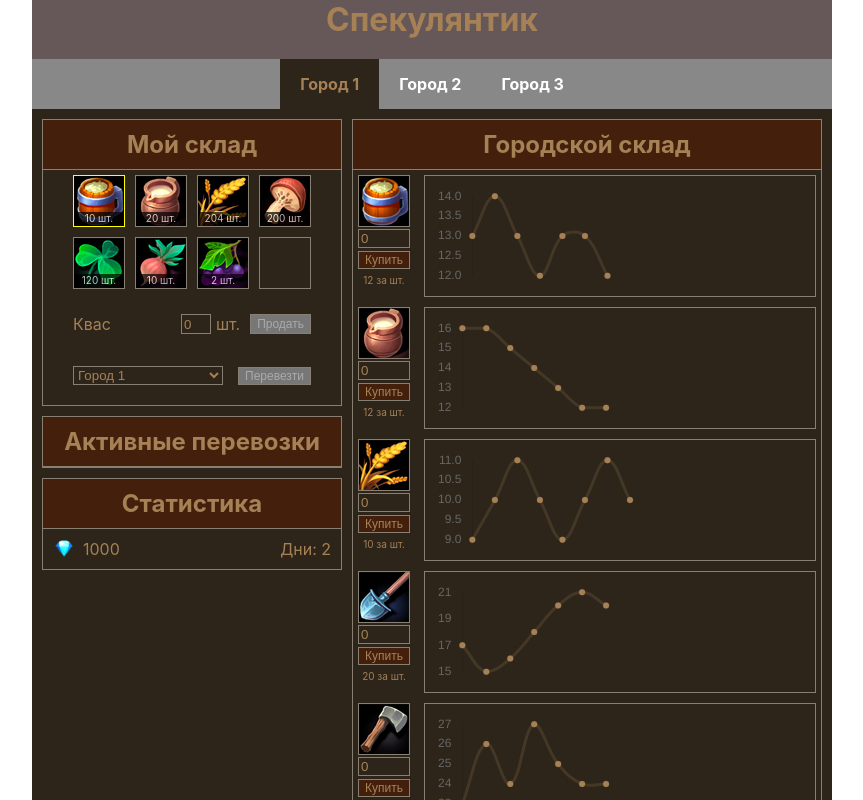
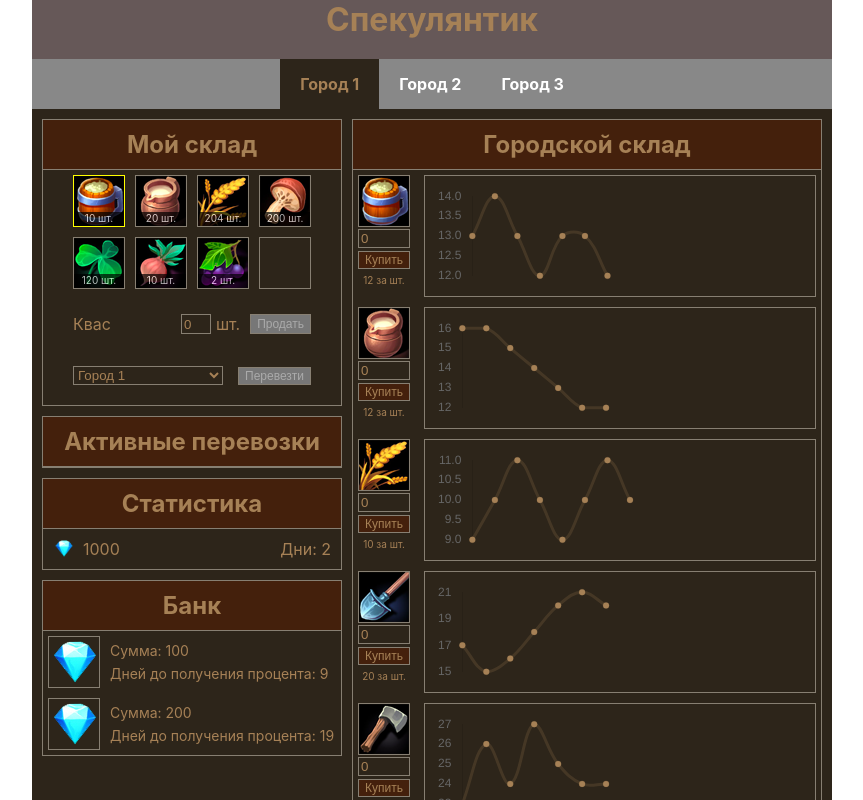
Before and after one commit to narek-9/react-game, a React (Vite) app: page / in a window 1280 px wide. Shown: the top 800 px of the page, without its empty margins (208-1071 px from the left). Built offline with nearby package versions, Linux system fonts and the light colour scheme.

Commit message:
Bank deposits

```diff
--- a/src/components/App/App.tsx
+++ b/src/components/App/App.tsx
@@ -1,197 +1,37 @@
 import { FC, useEffect, useState, useRef } from "react";
 
-import { cityStorage, good, storage, transportOrder } from "../../types";
+import { cityStorage, deposit, storage, transportOrder } from "../../types";
 
 import { Cities } from "../Cities/Cities";
 import { Storage } from "../Storage/Storage";
 import { Transportations } from "../Transportations/Transportations";
 import { Stats } from "../Stats/Stats";
 import { CityStorage } from "../CityStorage/CityStorage";
+import { Bank } from "../Bank/Bank";
+
+import {
+  defaultDeposits,
+  defaultStoragesData,
+  defaultCityStoragesData,
+  goods,
+} from "../../config";
 
 import "./App.scss";
 
 export const App: FC = () => {
   const [currentCityId, setcurrentCityId] = useState<number>(1);
   const [selectedGoodId, setSelectedGoodId] = useState<number>(1);
-  const [storages, setStorages] = useState<storage[]>([
-    {
-      cityId: 1,
-      storage: [
-        { id: 1, qty: 10 },
-        { id: 2, qty: 20 },
-        { id: 3, qty: 204 },
-        { id: 4, qty: 200 },
-        { id: 5, qty: 120 },
-        { id: 6, qty: 10 },
-        { id: 7, qty: 2 },
-      ],
-    },
-    {
-      cityId: 2,
-      storage: [{ id: 1, qty: 5 }],
-    },
-    {
-      cityId: 3,
-      storage: [],
-    },
-  ]);
-  const [cityStorages, setCityStorages] = useState<cityStorage[]>([
-    {
-      cityId: 1,
-      storage: [
-        {
-          id: 1,
-          priceStats: [12, 13, 14, 13, 12, 13, 13],
-          maxStep: 1,
-          minPrice: 12,
-          maxPrice: 18,
-        },
-        {
-          id: 2,
-          priceStats: [15, 16, 16, 15, 14, 13, 12],
-          maxStep: 1,
-          minPrice: 12,
-          maxPrice: 20,
-        },
-        {
-          id: 3,
-          priceStats: [8, 9, 10, 11, 10, 9, 10, 11],
-          maxStep: 1,
-          minPrice: 8,
-          maxPrice: 15,
-        },
-
-        {
-          id: 12,
-          priceStats: [15, 17, 15, 16, 18, 20, 21],
-          maxStep: 2,
-          minPrice: 15,
-          maxPrice: 21,
-        },
-        {
-          id: 13,
-          priceStats: [20, 23, 26, 24, 27, 25, 24],
-          maxStep: 3,
-          minPrice: 20,
-          maxPrice: 35,
-        },
-        {
-          id: 7,
-          priceStats: [30, 35, 40, 38, 37, 42, 47],
-          maxStep: 5,
-          minPrice: 30,
-          maxPrice: 50,
-        },
-      ],
-    },
-
-    {
-      cityId: 2,
-      storage: [
-        {
-          id: 1,
-          priceStats: [12, 13, 14, 13, 12, 13, 13],
-          maxStep: 1,
-          minPrice: 9,
-          maxPrice: 15,
-        },
-        {
-          id: 2,
-          priceStats: [13, 14, 15, 16, 17, 18, 19],
-          maxStep: 1,
-          minPrice: 13,
-          maxPrice: 24,
-        },
-        {
-          id: 3,
-          priceStats: [10, 11, 12, 11, 12, 13, 14],
-          maxStep: 1,
-          minPrice: 10,
-          maxPrice: 18,
-        },
-
-        {
-          id: 6,
-          priceStats: [8, 7, 8, 9, 10, 9, 8],
-          maxStep: 2,
-          minPrice: 6,
-          maxPrice: 13,
-        },
-        {
-          id: 12,
-          priceStats: [14, 15, 17, 16, 15, 17, 15],
-          maxStep: 2,
-          minPrice: 14,
-          maxPrice: 17,
-        },
-        {
-          id: 14,
-          priceStats: [30, 35, 40, 38, 37, 40, 38],
-          maxStep: 5,
-          minPrice: 25,
-          maxPrice: 40,
-        },
-      ],
-    },
-
-    {
-      cityId: 3,
-      storage: [
-        {
-          id: 1,
-          priceStats: [12, 13, 14, 15, 16, 15, 14],
-          maxStep: 1,
-          minPrice: 10,
-          maxPrice: 20,
-        },
-        {
-          id: 6,
-          priceStats: [5, 6, 7, 8, 7, 8, 9],
-          maxStep: 1,
-          minPrice: 5,
-          maxPrice: 10,
-        },
-        {
-          id: 13,
-          priceStats: [15, 20, 25, 30, 25, 22, 21],
-          maxStep: 5,
-          minPrice: 15,
-          maxPrice: 40,
-        },
-        {
-          id: 14,
-          priceStats: [20, 25, 22, 27, 26, 29, 30],
-          maxStep: 5,
-          minPrice: 20,
-          maxPrice: 35,
-        },
-        {
-          id: 7,
-          priceStats: [15, 20, 25, 23, 22, 27, 28],
-          maxStep: 5,
-          minPrice: 15,
-          maxPrice: 40,
-        },
-      ],
-    },
-  ]);
+  const [deposits, setDeposits] = useState<deposit[]>(defaultDeposits);
+  const [storages, setStorages] = useState<storage[]>(defaultStoragesData);
+  const [cityStorages, setCityStorages] = useState<cityStorage[]>(
+    defaultCityStoragesData
+  );
   const [money, setMoney] = useState<number>(1000);
   const [days, setDays] = useState<number>(1);
   const [transportOrders, setTransportOrders] = useState<transportOrder[]>([]);
   const [orderId, setOrderId] = useState<number>(1);
 
   const intervalRef = useRef<ReturnType<typeof setTimeout> | null>(null);
-
-  const goods: good[] = [
-    { id: 1, title: "Квас" },
-    { id: 2, title: "Молоко" },
-    { id: 3, title: "Пшеница" },
-    { id: 6, title: "Лук" },
-    { id: 7, title: "Виноград" },
-    { id: 12, title: "Лопата" },
-    { id: 13, title: "Топор" },
-    { id: 14, title: "Кирка" },
-  ];
 
   const getStorageByCity = () => {
     const store = storages.find((storage) => storage.cityId === currentCityId);
@@ -280,6 +120,28 @@ export const App: FC = () => {
     );
   };
 
+  const updateDeposits = () => {
+    setDeposits((oldDeposits) => {
+      const newDeposits = oldDeposits.map((deposit) => ({ ...deposit }));
+
+      newDeposits.forEach((deposit, index) => {
+        if (deposit.days > 0) {
+          deposit.days -= 1;
+        }
+
+        if (deposit.days === 0) {
+          newDeposits.splice(index, 1);
+
+          setMoney((oldMoney) => {
+            return oldMoney + deposit.amount * 1.1;
+          });
+        }
+      });
+
+      return newDeposits;
+    });
+  };
+
   const liveProcess = () => {
     if (intervalRef.current) {
       clearInterval(intervalRef.current);
@@ -288,6 +150,7 @@ export const App: FC = () => {
     intervalRef.current = setInterval(() => {
       updateCityStorages();
       updateTransportOrders();
+      updateDeposits();
       setDays((days) => days + 1);
     }, 3000);
   };
@@ -466,6 +329,9 @@ export const App: FC = () => {
           <div className="stats">
             <Stats days={days} money={money} />
           </div>
+          <div className="deposits">
+            <Bank deposits={deposits} />
+          </div>
         </div>
         <div className="column">
           <div className="city-storage">
--- /dev/null
+++ b/src/components/Bank/Bank.scss
@@ -0,0 +1,40 @@
+.deposits {
+  .good-item-wrapper {
+    display: flex;
+    justify-content: space-between;
+
+    .good-item-description {
+      width: 52px;
+      margin: 5px;
+    }
+
+    .good-item {
+      width: 50px;
+      height: 50px;
+      border: 1px solid #877f72;
+      vertical-align: top;
+      background-image: url("../../icons.png");
+      background-repeat: no-repeat;
+      cursor: pointer;
+
+      &.item-deposit {
+        background-position: -380px 0;
+      }
+    }
+
+    .good-item-deposit-info {
+      display: flex;
+      justify-content: space-between;
+      align-items: center;
+      padding: 5px;
+      width: 100%;
+      text-align: left;
+
+      .header,
+      .days {
+        font-size: 14px;
+        padding: 3px 0 3px;
+      }
+    }
+  }
+}
--- /dev/null
+++ b/src/components/Bank/Bank.tsx
@@ -0,0 +1,37 @@
+import { FC } from "react";
+
+import { deposit } from "../../types";
+
+import "./Bank.scss";
+
+interface IBankProps {
+  deposits: deposit[];
+}
+
+export const Bank: FC<IBankProps> = ({ deposits }) => {
+  return (
+    <div>
+      <h2 className="title">Банк</h2>
+
+      <div className="panel">
+        {deposits.map((deposit) => {
+          return (
+            <div className="good-item-wrapper" key={deposit.id}>
+              <div className="good-item-description">
+                <div className={"good-item item-deposit"} />
+              </div>
+              <div className="good-item-deposit-info">
+                <div>
+                  <div className="header">Сумма: {deposit.amount}</div>
+                  <div className="days">
+                    Дней до получения процента: {deposit.days}
+                  </div>
+                </div>
+              </div>
+            </div>
+          );
+        })}
+      </div>
+    </div>
+  );
+};
--- a/src/components/Transportations/Transportations.tsx
+++ b/src/components/Transportations/Transportations.tsx
@@ -33,9 +33,9 @@ export const Transportations: FC<ITransportationsProps> = ({
       <h2 className="title">Активные перевозки</h2>
 
       <div className="panel">
-        {orders.map((order, i) => {
+        {orders.map((order) => {
           return (
-            <div className="good-item-wrapper" key={i}>
+            <div className="good-item-wrapper" key={order.id}>
               <div className="good-item-description">
                 <div className={"good-item item-" + order.goodId} />
               </div>
--- /dev/null
+++ b/src/config.ts
@@ -0,0 +1,189 @@
+import { good } from "./types";
+
+export const defaultStoragesData = [
+  {
+    cityId: 1,
+    storage: [
+      { id: 1, qty: 10 },
+      { id: 2, qty: 20 },
+      { id: 3, qty: 204 },
+      { id: 4, qty: 200 },
+      { id: 5, qty: 120 },
+      { id: 6, qty: 10 },
+      { id: 7, qty: 2 },
+    ],
+  },
+  {
+    cityId: 2,
+    storage: [{ id: 1, qty: 5 }],
+  },
+  {
+    cityId: 3,
+    storage: [],
+  },
+];
+
+export const defaultCityStoragesData = [
+  {
+    cityId: 1,
+    storage: [
+      {
+        id: 1,
+        priceStats: [12, 13, 14, 13, 12, 13, 13],
+        maxStep: 1,
+        minPrice: 12,
+        maxPrice: 18,
+      },
+      {
+        id: 2,
+        priceStats: [15, 16, 16, 15, 14, 13, 12],
+        maxStep: 1,
+        minPrice: 12,
+        maxPrice: 20,
+      },
+      {
+        id: 3,
+        priceStats: [8, 9, 10, 11, 10, 9, 10, 11],
+        maxStep: 1,
+        minPrice: 8,
+        maxPrice: 15,
+      },
+
+      {
+        id: 12,
+        priceStats: [15, 17, 15, 16, 18, 20, 21],
+        maxStep: 2,
+        minPrice: 15,
+        maxPrice: 21,
+      },
+      {
+        id: 13,
+        priceStats: [20, 23, 26, 24, 27, 25, 24],
+        maxStep: 3,
+        minPrice: 20,
+        maxPrice: 35,
+      },
+      {
+        id: 7,
+        priceStats: [30, 35, 40, 38, 37, 42, 47],
+        maxStep: 5,
+        minPrice: 30,
+        maxPrice: 50,
+      },
+    ],
+  },
+
+  {
+    cityId: 2,
+    storage: [
+      {
+        id: 1,
+        priceStats: [12, 13, 14, 13, 12, 13, 13],
+        maxStep: 1,
+        minPrice: 9,
+        maxPrice: 15,
+      },
+      {
+        id: 2,
+        priceStats: [13, 14, 15, 16, 17, 18, 19],
+        maxStep: 1,
+        minPrice: 13,
+        maxPrice: 24,
+      },
+      {
+        id: 3,
+        priceStats: [10, 11, 12, 11, 12, 13, 14],
+        maxStep: 1,
+        minPrice: 10,
+        maxPrice: 18,
+      },
+
+      {
+        id: 6,
+        priceStats: [8, 7, 8, 9, 10, 9, 8],
+        maxStep: 2,
+        minPrice: 6,
+        maxPrice: 13,
+      },
+      {
+        id: 12,
+        priceStats: [14, 15, 17, 16, 15, 17, 15],
+        maxStep: 2,
+        minPrice: 14,
+        maxPrice: 17,
+      },
+      {
+        id: 14,
+        priceStats: [30, 35, 40, 38, 37, 40, 38],
+        maxStep: 5,
+        minPrice: 25,
+        maxPrice: 40,
+      },
+    ],
+  },
+
+  {
+    cityId: 3,
+    storage: [
+      {
+        id: 1,
+        priceStats: [12, 13, 14, 15, 16, 15, 14],
+        maxStep: 1,
+        minPrice: 10,
+        maxPrice: 20,
+      },
+      {
+        id: 6,
+        priceStats: [5, 6, 7, 8, 7, 8, 9],
+        maxStep: 1,
+        minPrice: 5,
+        maxPrice: 10,
+      },
+      {
+        id: 13,
+        priceStats: [15, 20, 25, 30, 25, 22, 21],
+        maxStep: 5,
+        minPrice: 15,
+        maxPrice: 40,
+      },
+      {
+        id: 14,
+        priceStats: [20, 25, 22, 27, 26, 29, 30],
+        maxStep: 5,
+        minPrice: 20,
+        maxPrice: 35,
+      },
+      {
+        id: 7,
+        priceStats: [15, 20, 25, 23, 22, 27, 28],
+        maxStep: 5,
+        minPrice: 15,
+        maxPrice: 40,
+      },
+    ],
+  },
+];
+
+export const defaultDeposits = [
+  {
+    id: 1,
+    amount: 100,
+    days: 10,
+  },
+  {
+    id: 2,
+    amount: 200,
+    days: 20,
+  },
+];
+
+export const goods: good[] = [
+  { id: 1, title: "Квас" },
+  { id: 2, title: "Молоко" },
+  { id: 3, title: "Пшеница" },
+  { id: 6, title: "Лук" },
+  { id: 7, title: "Виноград" },
+  { id: 12, title: "Лопата" },
+  { id: 13, title: "Топор" },
+  { id: 14, title: "Кирка" },
+];
--- a/src/types/index.ts
+++ b/src/types/index.ts
@@ -35,3 +35,9 @@ export type transportOrder = {
   qty: number;
   days: number;
 };
+
+export type deposit = {
+  id: number;
+  amount: number;
+  days: number;
+};
```
Also changed, not shown: src/main.tsx (+1 -6 lines).
